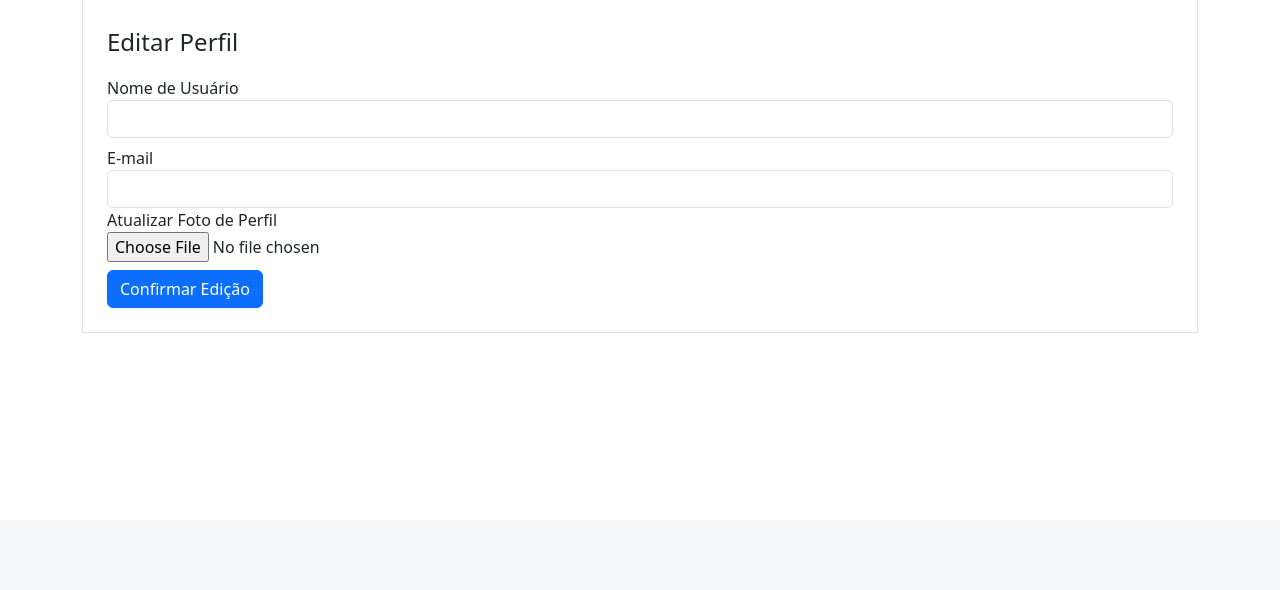
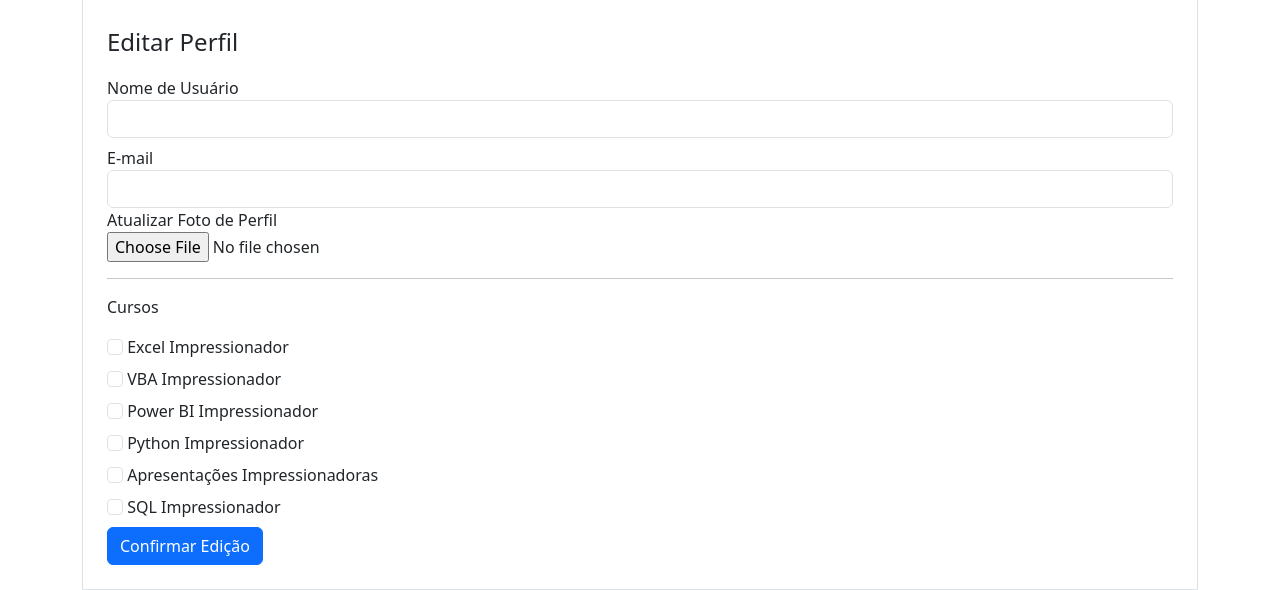
Before and after one commit to Hugo-Hattori/Community_Website, a Flask app: template comunidade_impressionadora/templates/editarperfil.html in a window 1280 px wide. Shown: the part 280-870 px from the top of the page. Before the commit the page ends 613 px from the top, so only its background shows below. Run offline with Flask 3, Linux system fonts and the light colour scheme; the template is opened without the code that fills it: values that come from a table or form of the project are taken from there, others are empty; some libraries are stand-ins or nearby versions.

Commit message:
adding BooleanFields to Edit Profile Page

```diff
--- a/comunidade_impressionadora/forms.py
+++ b/comunidade_impressionadora/forms.py
@@ -32,6 +32,12 @@ class FormEditarPerfil(FlaskForm):
     username = StringField('Nome de Usuário', validators=[DataRequired()])
     email = StringField('E-mail', validators=[DataRequired(), Email()])
     foto_perfil = FileField('Atualizar Foto de Perfil', validators=[FileAllowed(['jpg', 'png'])])
+    curso_excel = BooleanField('Excel Impressionador')
+    curso_VBA = BooleanField('VBA Impressionador')
+    curso_powerBI = BooleanField('Power BI Impressionador')
+    curso_python = BooleanField('Python Impressionador')
+    curso_ppt = BooleanField('Apresentações Impressionadoras')
+    curso_SQL = BooleanField('SQL Impressionador')
     arquivo_erro = 'O arquivo escolhido está em um formato não compatível. Por favor escolha um arquivo adequado.'
     botao_submit_editarperfil = SubmitField('Confirmar Edição')
 
--- a/comunidade_impressionadora/templates/editarperfil.html
+++ b/comunidade_impressionadora/templates/editarperfil.html
@@ -47,6 +47,16 @@
                                 {% endfor %}
                             {% endif %}
                         </div>
+                        <hr>
+                        <p>Cursos</p>
+                        {% for campo in form %}
+                            {% if 'curso_' in campo.name %}
+                                <div class="form-group mt-2">
+                                    {{ campo(class="form-check-input") }}
+                                    {{ campo.label(class="form-check-label") }}
+                                </div>
+                            {% endif %}
+                        {% endfor %}
                     </fieldset>
                     {{ form.botao_submit_editarperfil(class="btn btn-primary mt-2") }}
                 </form>
```
